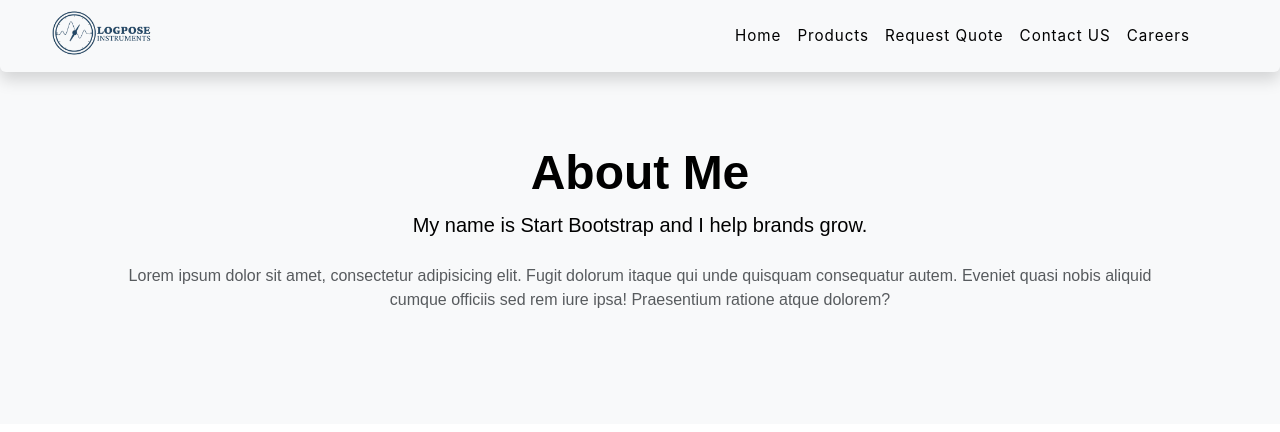
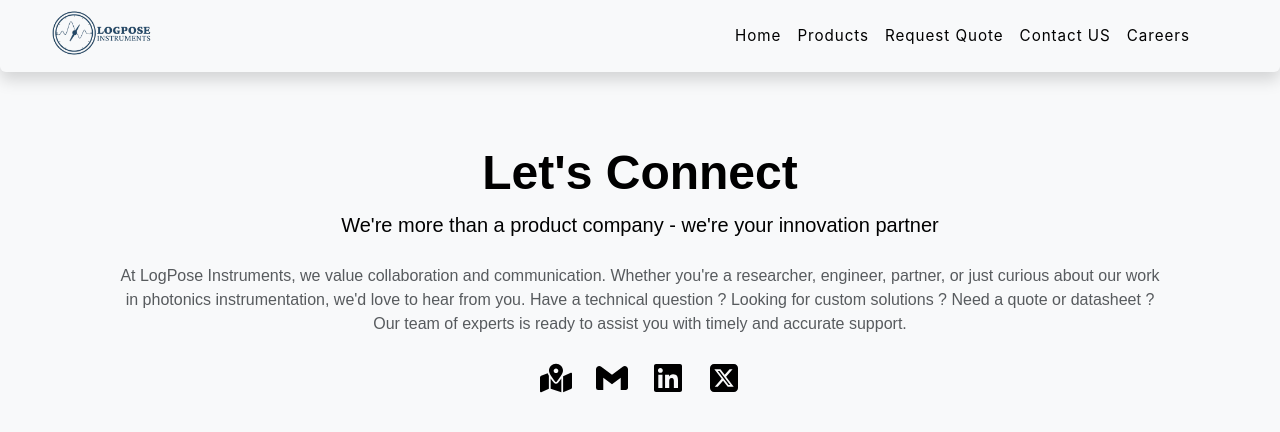
Before and after one commit to Siddhantgiri97/LogPose, a Next.js app: page /contact in a window 1280 px wide. Shown: the top 432 px of the page. Built offline with nearby package versions, Linux system fonts and the light colour scheme.

Commit message:
contact page completed

```diff
--- a/pages/contact/index.js
+++ b/pages/contact/index.js
@@ -2,6 +2,11 @@ import Head from "next/head";
 import React from 'react'
 import NavbarWrap from '../components/navbar'
 import styles from "@/styles/Home.module.css";
+import { FaMapMarkedAlt } from "react-icons/fa";
+import { SiGmail } from "react-icons/si";
+import { FaLinkedin } from "react-icons/fa";
+import { FaSquareXTwitter } from "react-icons/fa6";
+
 
 const Contact = () => {
     return (
@@ -14,19 +19,20 @@ const Contact = () => {
 
             <NavbarWrap />
 
-    <div className = "pt-5">
+            <div className="pt-5 mt-auto">
                 <section className="bg-light py-5">
                     <div className="container px-5">
                         <div className="row gx-5 justify-content-center">
                             <div className="col-xxl-8">
                                 <div className="text-center my-5">
-                                <h2 className="display-5 fw-bolder"><span className="text-gradient d-inline">About Me</span></h2>
-                                <p className="lead fw-light mb-4">My name is Start Bootstrap and I help brands grow.</p>
-                                <p className="text-muted">Lorem ipsum dolor sit amet, consectetur adipisicing elit. Fugit dolorum itaque qui unde quisquam consequatur autem. Eveniet quasi nobis aliquid cumque officiis sed rem iure ipsa! Praesentium ratione atque dolorem?</p>
+                                    <h2 className="display-5 fw-bolder"><span className="text-gradient d-inline">Let&#39;s Connect</span></h2>
+                                    <p className="lead fw-light mb-4">We&#39;re more than a product company - we&#39;re your innovation partner</p>
+                                    <p className="text-muted">At LogPose Instruments, we value collaboration and communication. Whether you&#39;re a researcher, engineer, partner, or just curious about our work in photonics instrumentation, we&#39;d love to hear from you. Have a technical question ? Looking for custom solutions ? Need a quote or datasheet ? Our team of experts is ready to assist you with timely and accurate support.</p>
                                     <div className="d-flex justify-content-center fs-2 gap-4">
-                                    <a className="text-gradient" href="#!"><i className="bi bi-twitter"></i></a>
-                                    <a className="text-gradient" href="#!"><i className="bi bi-linkedin"></i></a>
-                                    <a className="text-gradient" href="#!"><i className="bi bi-github"></i></a>
+                                        <a className="text-gradient" href="#!"><FaMapMarkedAlt /></a>
+                                        <a className="text-gradient" href="#!"><SiGmail /></a>
+                                        <a className="text-gradient" href="#!"><FaLinkedin /></a>
+                                        <a className="text-gradient" href="#!"><FaSquareXTwitter /></a>
                                     </div>
                                 </div>
                             </div>
--- a/pages/quote/index.js
+++ b/pages/quote/index.js
@@ -19,8 +19,8 @@ const Quote = () => {
                     <div className="bg-light rounded-3 py-5 px-4 px-md-5 mb-5">
                         <div className="text-center mb-5">
                             <div className="feature bg-primary bg-gradient text-white rounded-3 mb-3"><i className="bi bi-envelope"></i></div>
-                            <h1 className="fw-bolder">Get in touch</h1>
-                            <p className="lead fw-normal text-muted mb-0">We'd love to hear from you</p>
+                            <h1 className="fw-bolder">Request Quote</h1>
+                            <p className="lead fw-normal text-muted mb-0">Precision starts with the right partnership.</p>
                         </div>
                         <div className="row gx-5 justify-content-center">
                             <div className="col-lg-8 col-xl-6">
```
Lines whose indentation alone changed are shown as unchanged.
